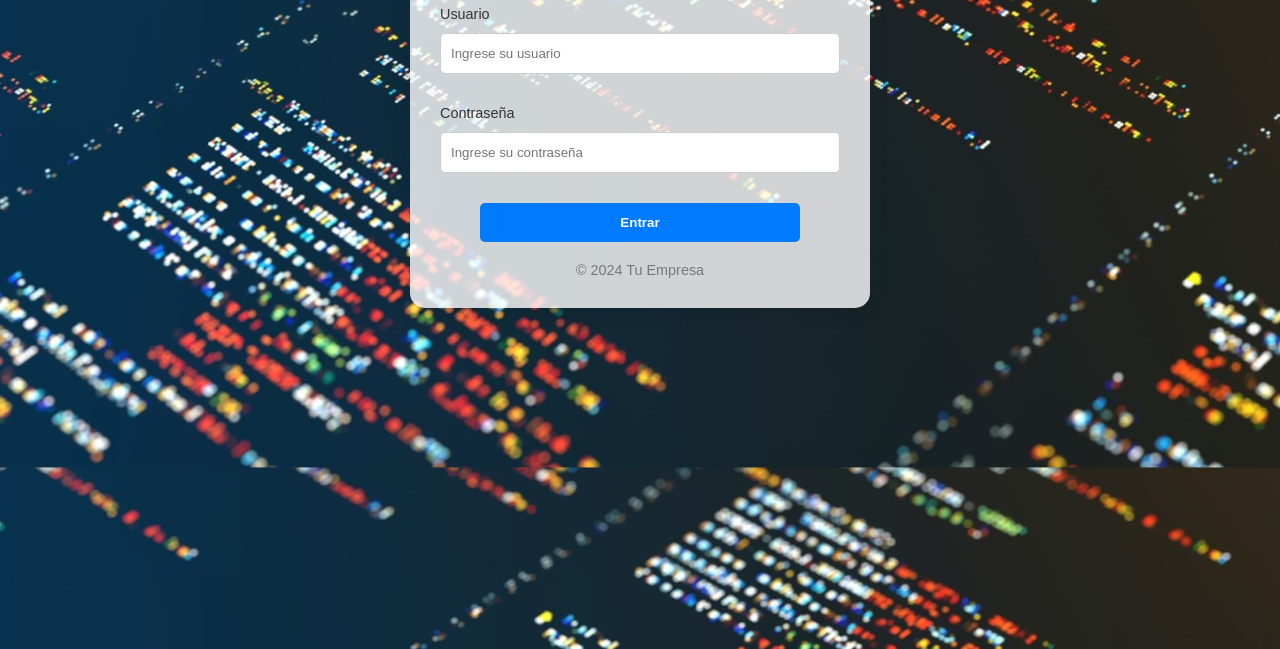
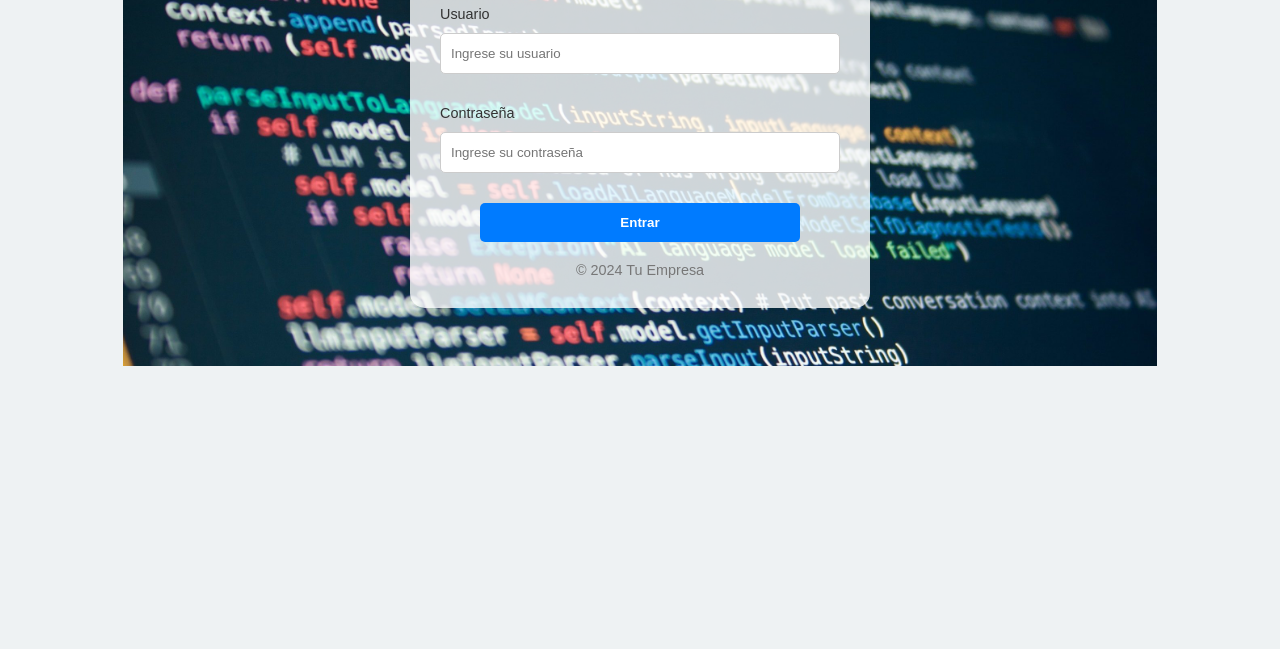
Before and after one commit to Automation-Armada/login, a plain HTML site: page index.html in a window 1280 px wide. Shown: the part 151-800 px from the top of the page. Drawn offline with Linux system fonts and the light colour scheme.

Commit message:
Update index.html

```diff
--- a/index.html
+++ b/index.html
@@ -7,9 +7,11 @@
     <style>
         body {
             font-family: 'Arial', sans-serif;
-            background-image: url('images_9353691196_e7ff6ebae68f8-Linguagens-de-programacao-mais-procuradas-fique-a-frente-em-tecnologia.jpg');
-            background-size: cover; /* Imagen de fondo cubre toda el área */
+            background-image: url('Programacion-informatica-scaled-e1724960033513.jpg');
+            background-size: contain; /* Ajusta la imagen para que esté completamente visible */
             background-position: center; /* Centra la imagen de fondo */
+            background-repeat: no-repeat; /* Evita que la imagen se repita */
+            background-color: #eef2f3; /* Color de fondo de respaldo */
             color: #333;
             text-align: center;
             padding: 50px;
```
